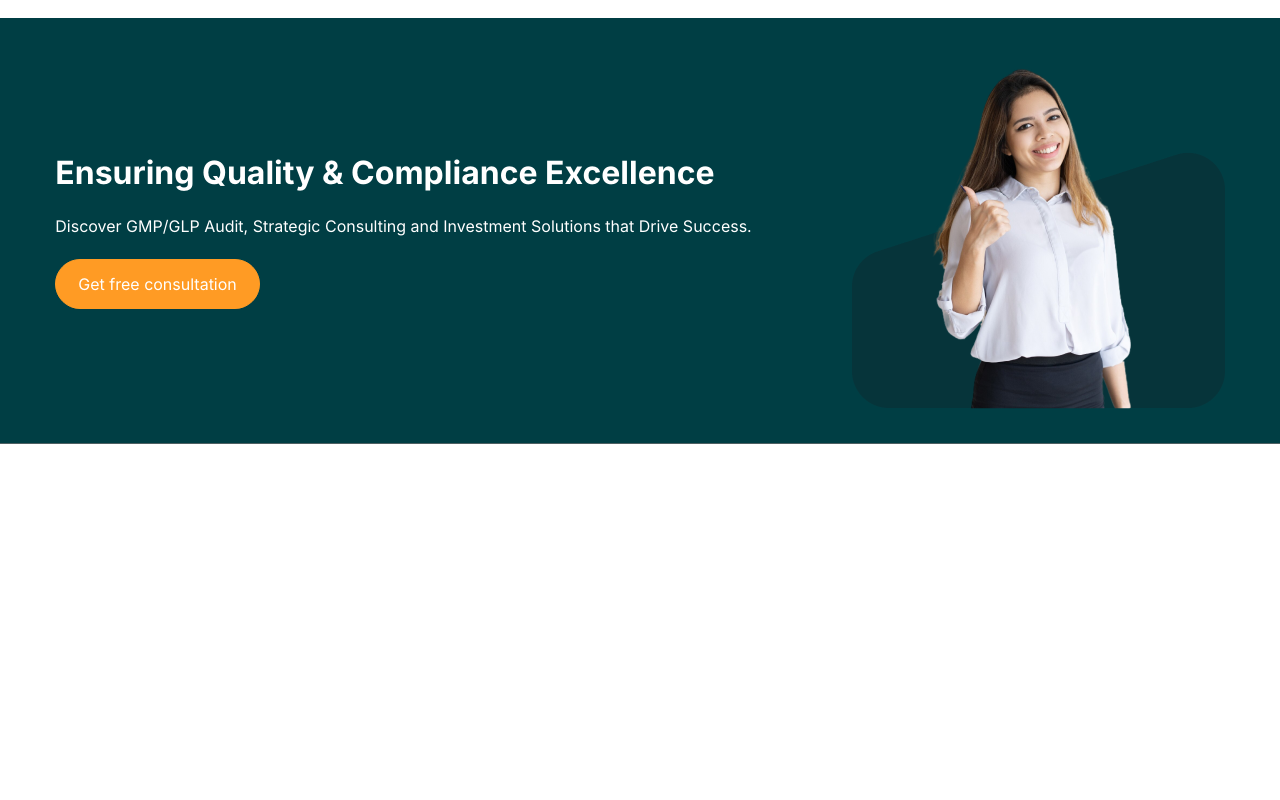
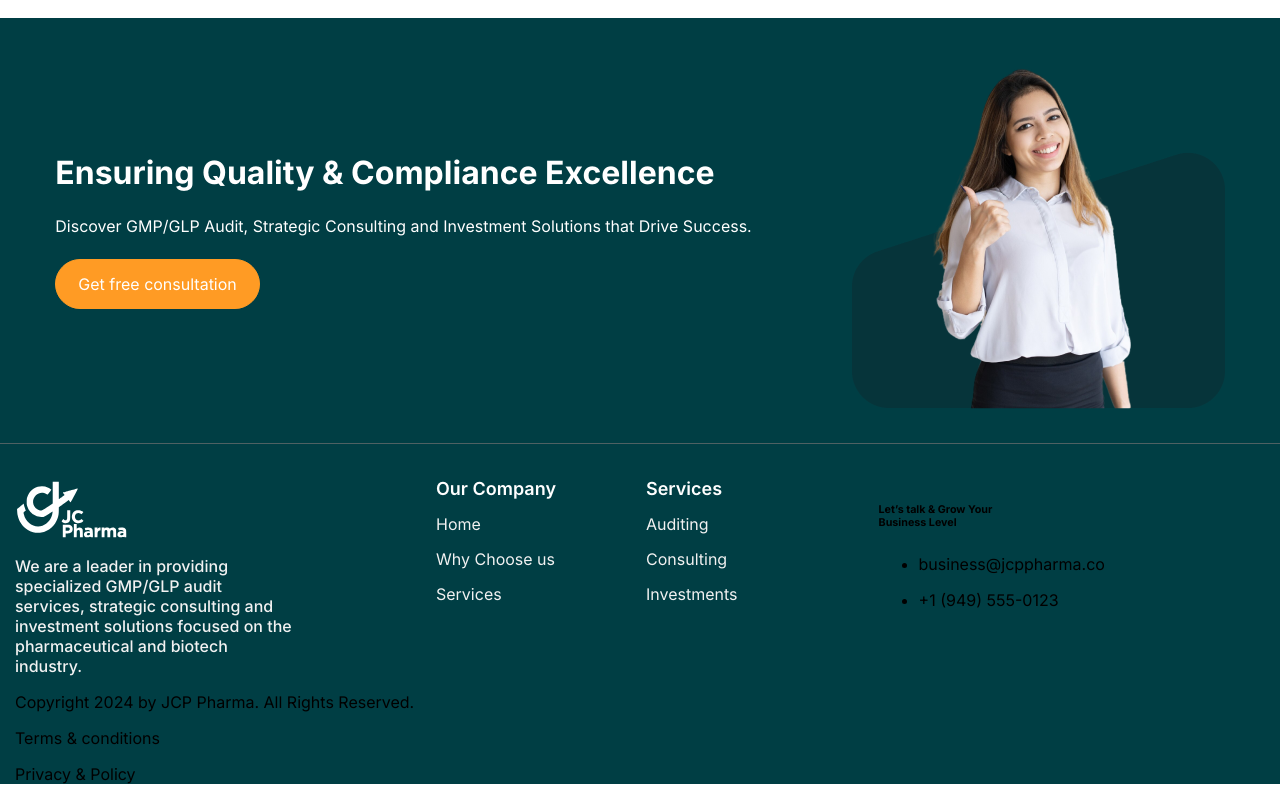
Before and after one commit to Jhonarias13/JCPPharma, a Next.js app: page / in a window 1280 px wide. Shown: the part 1902-2702 px from the top of the page. Before the commit the page ends 2346 px from the top, so only its background shows below. Built offline with nearby package versions, Linux system fonts and the light colour scheme.

Commit message:
rename files

```diff
--- a/src/app/page.tsx
+++ b/src/app/page.tsx
@@ -18,7 +18,7 @@ export default function Home() {
         <Services />
         <About />
         <Contact />
-        {/* <Footer /> */}
+        <Footer />
       </main>
     </>
   );
--- a/src/components/footer.tsx
+++ b/src/components/footer.tsx
@@ -1,6 +1,5 @@
-import styles from "@/styles/Footer.module.scss"
+import styles from "@/styles/footer.module.scss"
 import logoWhite from "../../public/icons/logo-white.svg"
-import Image from "next/image";
 
 const Footer = () => {
   return (
--- a/src/components/landing/about.tsx
+++ b/src/components/landing/about.tsx
@@ -1,5 +1,5 @@
 import React from "react";
-import style from "@/styles/landing/About.module.scss";
+import style from "@/styles/landing/about.module.scss";
 
 function About() {
   return (
--- a/src/components/landing/brands.tsx
+++ b/src/components/landing/brands.tsx
@@ -1,5 +1,5 @@
 import React from "react";
-import style from "@/styles/landing/Brands.module.scss";
+import style from "@/styles/landing/brands.module.scss";
 
 function Brands() {
   return (
--- a/src/components/landing/contact.tsx
+++ b/src/components/landing/contact.tsx
@@ -1,4 +1,4 @@
-import style from "@/styles/landing/Contact.module.scss";
+import style from "@/styles/landing/contact.module.scss";
 
 function Contact() {
   return (
--- a/src/components/landing/hero.tsx
+++ b/src/components/landing/hero.tsx
@@ -1,4 +1,4 @@
-import styles from "@/styles/landing/Hero.module.scss";
+import styles from "@/styles/landing/hero.module.scss";
 
 function Hero() {
   return (
--- a/src/components/landing/services.tsx
+++ b/src/components/landing/services.tsx
@@ -1,6 +1,6 @@
 import React from "react";
 
-import style from "@/styles/landing/Services.module.scss";
+import style from "@/styles/landing/services.module.scss";
 
 function Services() {
   return (
--- a/src/components/navbar.tsx
+++ b/src/components/navbar.tsx
@@ -1,7 +1,7 @@
 "use client";
 
 import React, { useState } from "react";
-import styles from "./../styles/Navbar.module.scss";
+import styles from "./../styles/navbar.module.scss";
 import { useRouter, usePathname, useSearchParams } from "next/navigation";
 
 export default function Navbar() {
```
